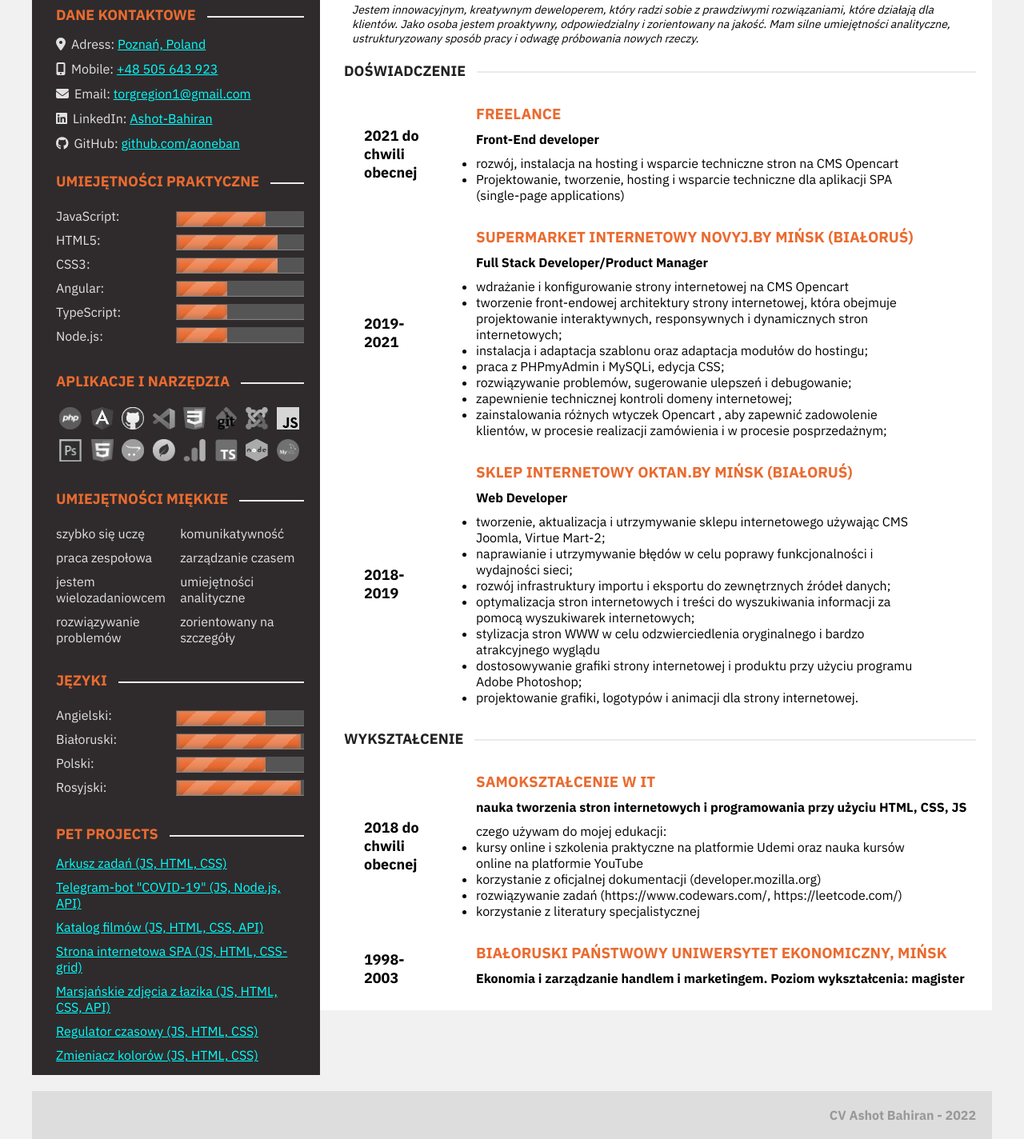
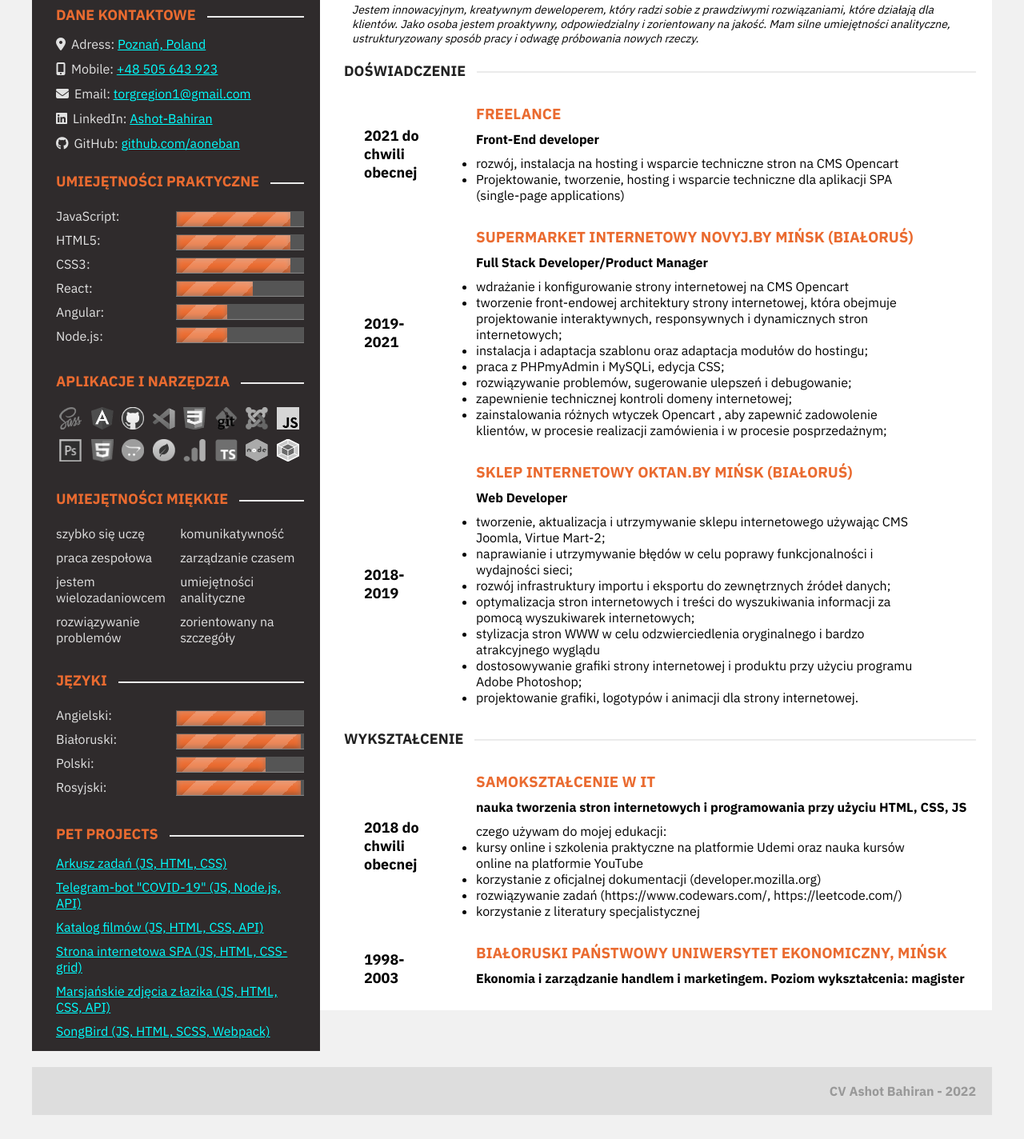
Before and after one commit to aoneban/cv, a plain HTML site: page pl.html in a window 1280 px wide. Shown: the part 283-1707 px from the top of the page at 80% size. After the commit the page ends 1677 px from the top, so only its background shows below. Drawn offline with Linux system fonts and the light colour scheme; a script that the page names is missing; a web font is replaced by a local one.

Commit message:
fix: correct the data about skills

```diff
--- a/pl.html
+++ b/pl.html
@@ -57,15 +57,15 @@
               <p>JavaScript:</p>
               <p>HTML5:</p>
               <p>CSS3:</p>
+              <p>React:</p>
               <p>Angular:</p>
-              <p>TypeScript:</p>
               <p>Node.js:</p>
             </div>
             <div class="personal-right">
-              <div class="progressbar"><span style="width: 70%"></span></div>
-              <div class="progressbar"><span style="width: 80%"></span></div>
-              <div class="progressbar"><span style="width: 80%"></span></div>
-              <div class="progressbar"><span style="width: 40%"></span></div>
+              <div class="progressbar"><span style="width: 90%"></span></div>
+              <div class="progressbar"><span style="width: 90%"></span></div>
+              <div class="progressbar"><span style="width: 90%"></span></div>
+              <div class="progressbar"><span style="width: 60%"></span></div>
               <div class="progressbar"><span style="width: 40%"></span></div>
               <div class="progressbar"><span style="width: 40%"></span></div>
             </div>
@@ -75,7 +75,7 @@
           <h2>Aplikacje i narzędzia</h2>
           <div class="personal-wrap">
             <div class="personal-left">
-              <img src="./images/php.png" alt="PHP" class="logo_image" />
+              <img src="./images/sass.png" alt="SASS" class="logo_image" />
               <img
                 src="./images/angular.png"
                 alt="Angular"
@@ -124,7 +124,7 @@
                 class="logo_image"
               />
               <img src="./images/node.png" alt="Node.js" class="logo_image" />
-              <img src="./images/mysql.png" alt="MySql" class="logo_image" />
+              <img src="./images/webpack.png" alt="Webpack" class="logo_image" />
             </div>
           </div>
         </div>
@@ -190,13 +190,8 @@
             >
           </p>
           <p>
-            <a href="https://aoneban.github.io/watches/" target="_blanc"
-              >Regulator czasowy (JS, HTML, CSS)</a
-            >
-          </p>
-          <p>
-            <a href="https://aoneban.github.io/changecolor/" target="_blanc"
-              >Zmieniacz kolorów (JS, HTML, CSS)</a
+            <a href="https://rolling-scopes-school.github.io/aoneban-JSFE2022Q3/songbird/index.html" target="_blanc"
+              >SongBird (JS, HTML, SCSS, Webpack)</a
             >
           </p>
         </div>
```
Also changed, not shown: index.html (+9 -14 lines), app.js (deleted), images/sass.png (added), images/webpack.png (added).
